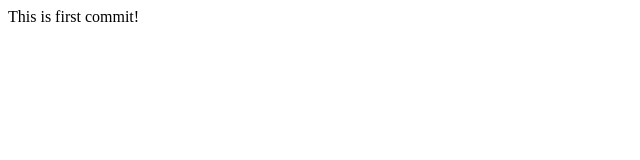
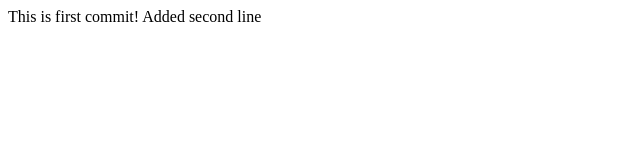
Before and after one commit to Vasylytsya777/home_work, a plain HTML site: page Index.html in a window 1280 px wide. Shown: the whole page, without its empty margins (0-640 px from the left). Drawn offline with Linux system fonts and the light colour scheme.

Commit message:
added second line

```diff
--- a/Index.html
+++ b/Index.html
@@ -6,6 +6,6 @@
     <title>Document</title>
   </head>
   <body>
-    This is first commit!
+    This is first commit! Added second line
   </body>
 </html>
```
